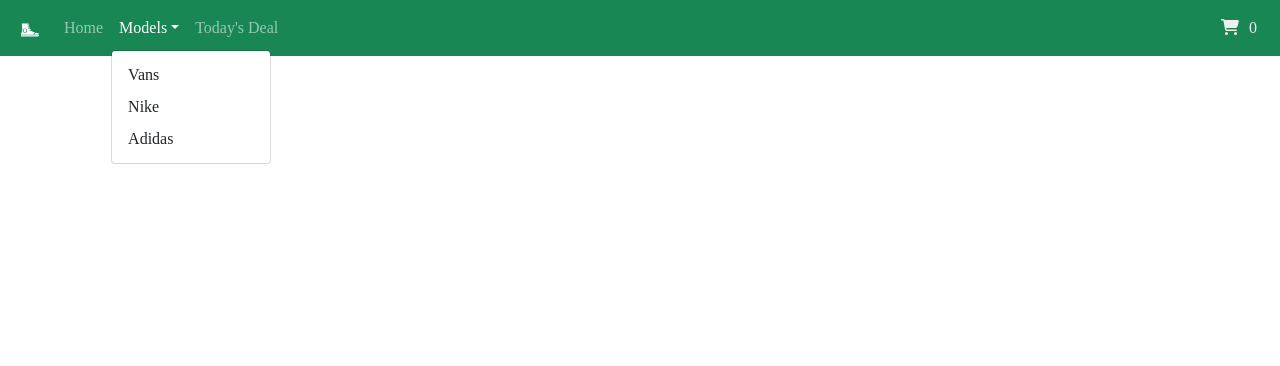
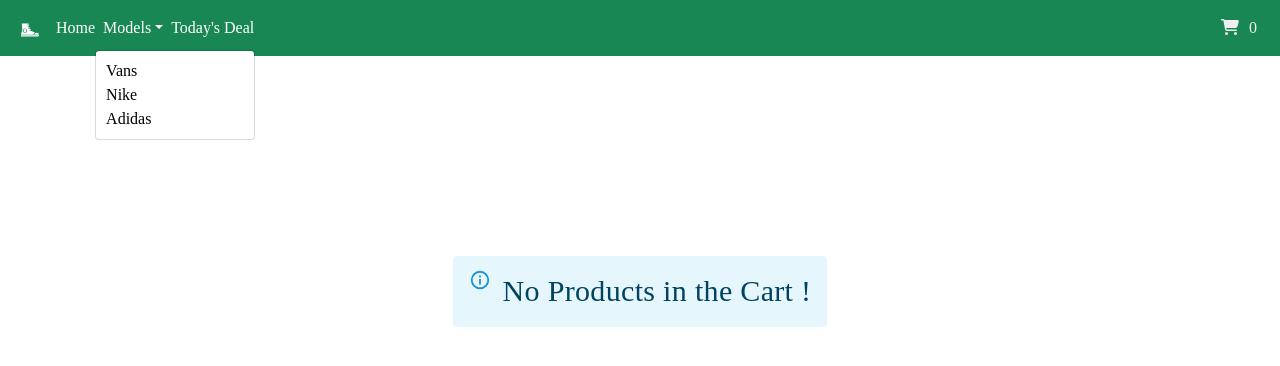
Before and after one commit to tomitose/ecommerce-r, a React (Create React App) app: page /cart in a window 1280 px wide. Both pictures are taken after a click on the button "Models". Shown: the top 366 px of the page. Built offline with nearby package versions, Linux system fonts and the light colour scheme.

Commit message:
Agregado de Formulario Checkout

```diff
--- a/src/App.js
+++ b/src/App.js
@@ -2,7 +2,7 @@ import "./App.css";
 import "bootstrap/dist/css/bootstrap.min.css";
 import { BrowserRouter, Routes, Route } from "react-router-dom";
 import 'typeface-raleway';
-import NavBar from "./components/NavBar";
+import NavBar from "./components/NavBar/NavBar";
 import ItemListContainer from "./components/ItemListContainer/ItemListContainer";
 import ItemDetailContainer from "./components/ItemDetailContainer/ItemDetailContainer";
 import Cart from "./components/Cart";
--- a/src/components/Cart.jsx
+++ b/src/components/Cart.jsx
@@ -1,17 +1,22 @@
-import { useCartContext } from '../context/CartContext'
-import CartItem from './CartItem/CartItem'
+import { useCartContext } from "../context/CartContext";
+import Alert from "@mui/material/Alert";
+import Stack from "@mui/material/Stack";
+import CartItem from "./CartItem/CartItem";
 
 const Cart = () => {
-
-   const {cartList} = useCartContext()
+  const { cartList } = useCartContext();
 
   return (
     <div>
-      {cartList.lenght < 1 ? <h3>No Products in the Cart</h3> : cartList.map((items) => (
-        <CartItem key={items.id} items={items} />
-      ))}
+      {cartList.length < 1 ? (
+        <Stack sx={{ width: "100%" }} spacing={2} style={{display:"flex", alignItems:"center", marginTop:"200px"}}>
+          <Alert severity="info" style={{alignSelf:"center",fontSize:"30px"}}>No Products in the Cart !</Alert>
+        </Stack>
+      ) : (
+        cartList.map((items) => <CartItem key={items.id} items={items} />)
+      )}
     </div>
-  )
-}
+  );
+};
 
-export default Cart
+export default Cart;
--- a/src/components/CartItem/CartItem.jsx
+++ b/src/components/CartItem/CartItem.jsx
@@ -36,9 +36,8 @@ const CartItem = ({ items }) => {
                 </IconButton>
               </Stack>
       </Card>
+
     </div>
-
-
 
 
   );
--- /dev/null
+++ b/src/components/NavBar/NavBar.css
@@ -0,0 +1,22 @@
+.Btn{
+    color: rgb(255, 255, 255);
+    text-decoration: none;
+}
+
+.Btn:hover{
+    color: whitesmoke;
+    text-decoration: none;
+}
+
+.BtnDrop {
+    text-decoration: none;
+    color: black;
+}
+
+
+#root > div > nav > div > div > div > div{
+    display: flex;
+    flex-direction: column;
+    padding-left: 10px;
+    text-decoration: none;
+}
--- a/src/components/NavBar.jsx
+++ b/src/components/NavBar/NavBar.jsx
@@ -1,10 +1,13 @@
 import React from "react";
 import { GiConverseShoe } from "react-icons/gi";
 import { Navbar, Nav, NavDropdown } from "react-bootstrap";
-import 'typeface-raleway';
 import NavbarToggle from "react-bootstrap/esm/NavbarToggle";
 import NavbarCollapse from "react-bootstrap/esm/NavbarCollapse";
-import CartWidget from "./CartWidget";
+import CartWidget from "../CartWidget";
+import { Link } from "react-router-dom";
+import "./NavBar.css"
+import 'typeface-raleway';
+
 
 const NavBar = () => {
   return (
@@ -14,14 +17,14 @@ const NavBar = () => {
       </Navbar.Brand>
       <NavbarToggle />
       <NavbarCollapse>
-        <Nav>
-          <Nav.Link href="/">Home</Nav.Link>
-          <NavDropdown title="Models" id="basic-nav-dropdown">
-            <NavDropdown.Item href="#action/3.1">Vans</NavDropdown.Item>
-            <NavDropdown.Item href="#action/3.1">Nike</NavDropdown.Item>
-            <NavDropdown.Item href="#action/3.1">Adidas</NavDropdown.Item>
+        <Nav style={{alignItems:"center"}}>
+          <Link to={"/"} className="Btn">Home</Link>
+          <NavDropdown title="Models" className="DropDownBtn" id="basic-nav-dropdown">
+            <Link className="BtnDrop" to={"/category/vans"} >Vans</Link>
+            <Link className="BtnDrop" to={"/category/nike"}>Nike</Link>
+            <Link className="BtnDrop" to={"/category/adidas"}>Adidas</Link>
           </NavDropdown>
-          <Nav.Link href="/Deals">Today's Deal</Nav.Link>
+          <Link className="Btn" to={"/deals"}>Today's Deal</Link>
         </Nav>
       </NavbarCollapse>
 
```
Also changed, not shown: src/components/Checkout/Checkout.jsx (added, +28 -0 lines).
